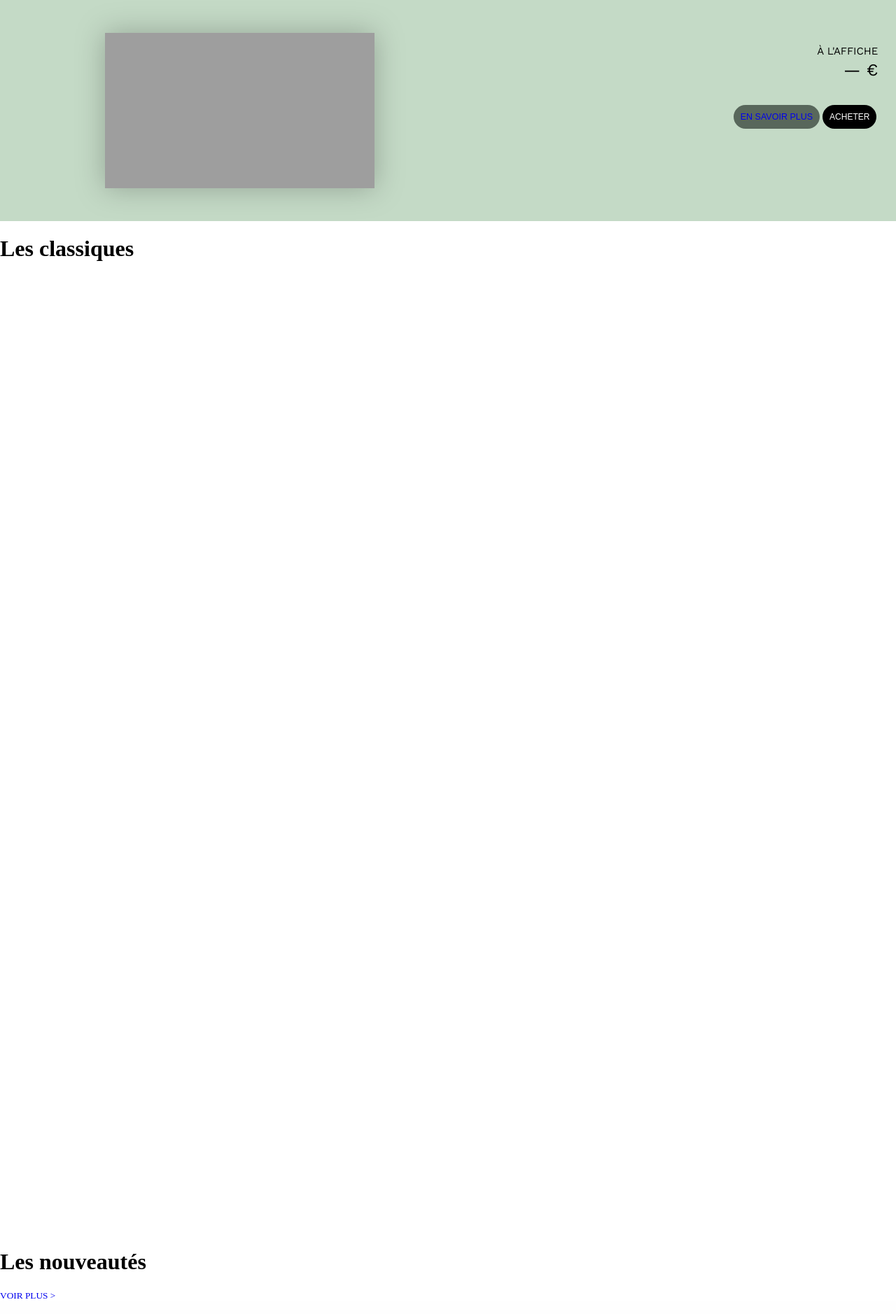
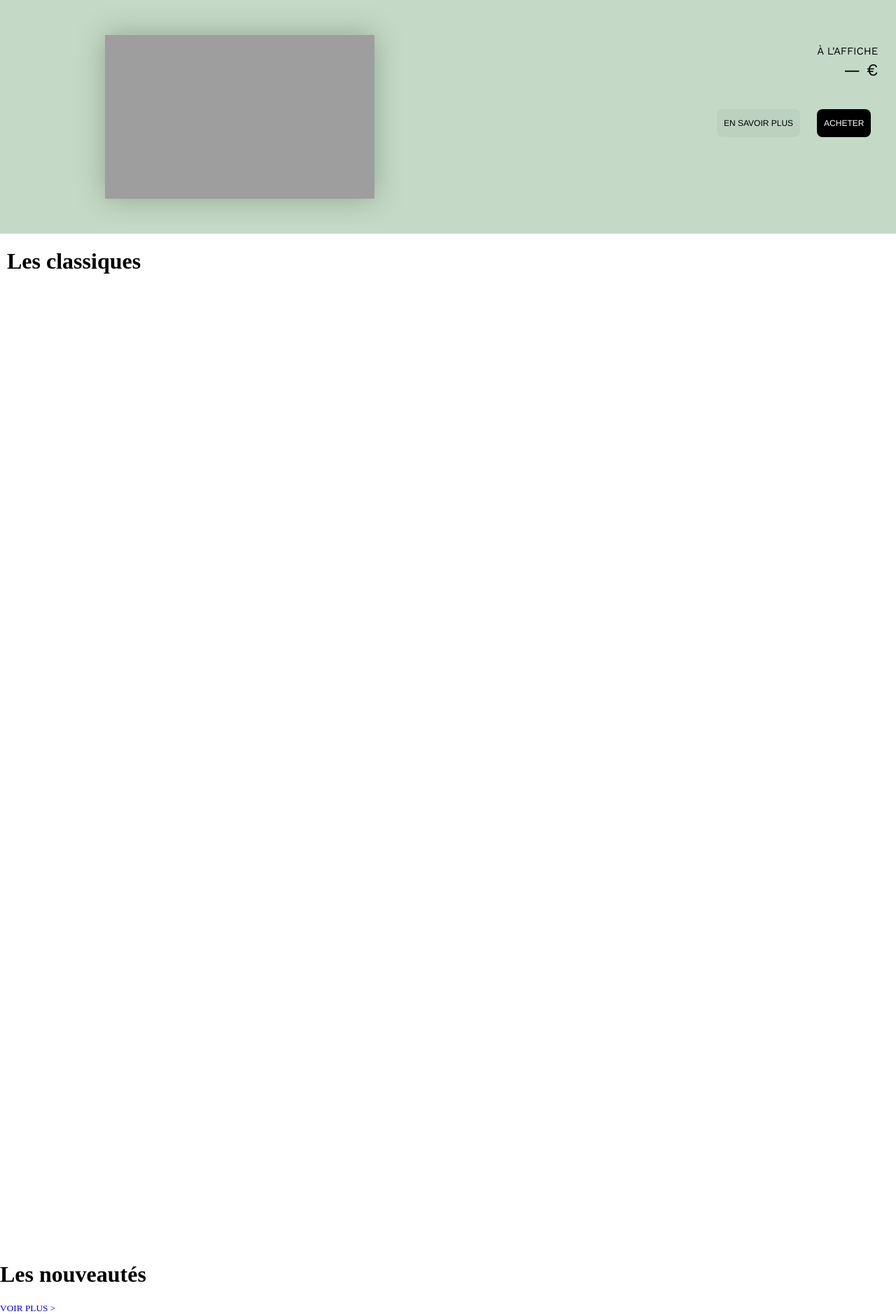
Before and after one commit to matisbyar/bracket, a PHP site: template src/view/home.php in a window 1280 px wide. Shown: the whole page at 70% size. Before the commit the page ends 1856 px from the top, so only its background shows below. Run offline with PHP 8.4, Linux system fonts and the light colour scheme; the template is opened without the code that fills it, so the values that code supplies are empty; grey boxes are pictures that could not be loaded.

Commit message:
styling button Home

```diff
--- a/css/styles.css
+++ b/css/styles.css
@@ -22,13 +22,10 @@ body {
 /* BARRE DE NAVIGATION */
 nav {
     height: 70px;
-
     display: flex;
     flex-direction: row;
     align-items: center;
-
     justify-content: space-around;
-
     background-color: #111D13;
 }
 
@@ -105,29 +102,49 @@ nav a {
     filter: drop-shadow(0px 0px 20px rgba(0, 0, 0, 0.25));
 }
 
-.starred-buttons {
-    margin: 2px;
-    padding: 2px 0;
+.starred-buttons > button {
+    background-color: rgba(51, 51, 51, 0.05);
+    border-radius: 8px;
+    border-width: 0;
+    color: #333333;
+    cursor: pointer;
+    display: inline-block;
+    font-family: "Haas Grot Text R Web", "Helvetica Neue", Helvetica, Arial, sans-serif;
+    font-size: 14px;
+    font-weight: 500;
+    line-height: 20px;
+    list-style: none;
+    margin: 10px;
+    padding: 10px 12px;
+    text-align: center;
+    transition: all 200ms;
+    vertical-align: baseline;
+    white-space: nowrap;
+    user-select: none;
+    -webkit-user-select: none;
+    touch-action: manipulation;
 }
 
-.starred-buttons > button {
-    border-radius: 20px;
-    border: none;
+button#acheter {
+    background: black;
     color: white;
     padding: 10px;
     cursor: pointer;
-    font-size: 12.5px;
+    font-size: 12px;
 }
 
-.starred-buttons > button#acheter {
-    background: black;
+button#enSavoirPlus{
+    color: white;
+    padding: 10px;
+    cursor: pointer;
+    font-size: 12px;
 }
 
-.starred-buttons > button#en-savoir-plus {
-    background: #58675B;
+button#enSavoirPlus a{
+    color: #000000;
 }
 
-.starred-buttons > button#en-savoir-plus:hover, .starred-buttons > button#acheter:hover {
+.starred-buttons > button#enSavoirPlus:hover, .starred-buttons > button#acheter:hover {
     box-shadow: 0 0 0 2px black;
     color: black;
     background: transparent;
@@ -141,7 +158,6 @@ nav a {
     justify-content: center;
     margin-top: 30px;
 }
-
 
 .produit {
     text-align: left;
@@ -200,27 +216,16 @@ a.produit-a {
     align-items: center;
 }
 
-button#acheter {
-    background: black;
-    border-radius: 20px;
-    border: none;
-    color: white;
-    padding: 10px;
-    cursor: pointer;
-    font-size: 12px;
-}
-
-button#acheter:hover {
-    box-shadow: 0 0 0 2px black;
-    color: black;
-    background: transparent;
-}
-
-.imageAffiche{
+.imageAffiche {
     width: 70%;
     height: 70%;
     object-fit: cover;
     margin-left: 150px;
+}
+
+.ClassiqueHome {
+    margin-left: 10px;
+
 }
 
 /* Bootstrap alerts */
@@ -301,7 +306,6 @@ button#acheter:hover {
     border-radius: 0 2px 2px 0;
 }
 
-
 /* LIEN NAVBAR */
 .lien {
     background-color: transparent;
@@ -339,7 +343,6 @@ fieldset {
     display: none;
 }
 
-
 /* Bouton dans le formulaire */
 .buttonOnForm {
     background-color: #FFFFFF;
--- a/src/view/home.php
+++ b/src/view/home.php
@@ -11,13 +11,13 @@
                 <?php echo $produitALaUne->getDescription();  ?>
             </p>
             <div class="starred-buttons">
-                <button id="en-savoir-plus"><a href="?action=read&id=<?php echo $produitALaUne->getId(); ?>">EN SAVOIR PLUS</a></button>
+                <button id="enSavoirPlus"><a href="?action=read&id=<?php echo $produitALaUne->getId(); ?>">EN SAVOIR PLUS</a></button>
                 <button id="acheter">ACHETER</button>
             </div>
         </div>
     </div>
 
-    <h1>Les classiques</h1>
+    <h1 class="ClassiqueHome">Les classiques</h1>
     <?php
     use App\Bracket\Lib\MessageFlash;
     $messages = MessageFlash::lireTousMessages();
```
